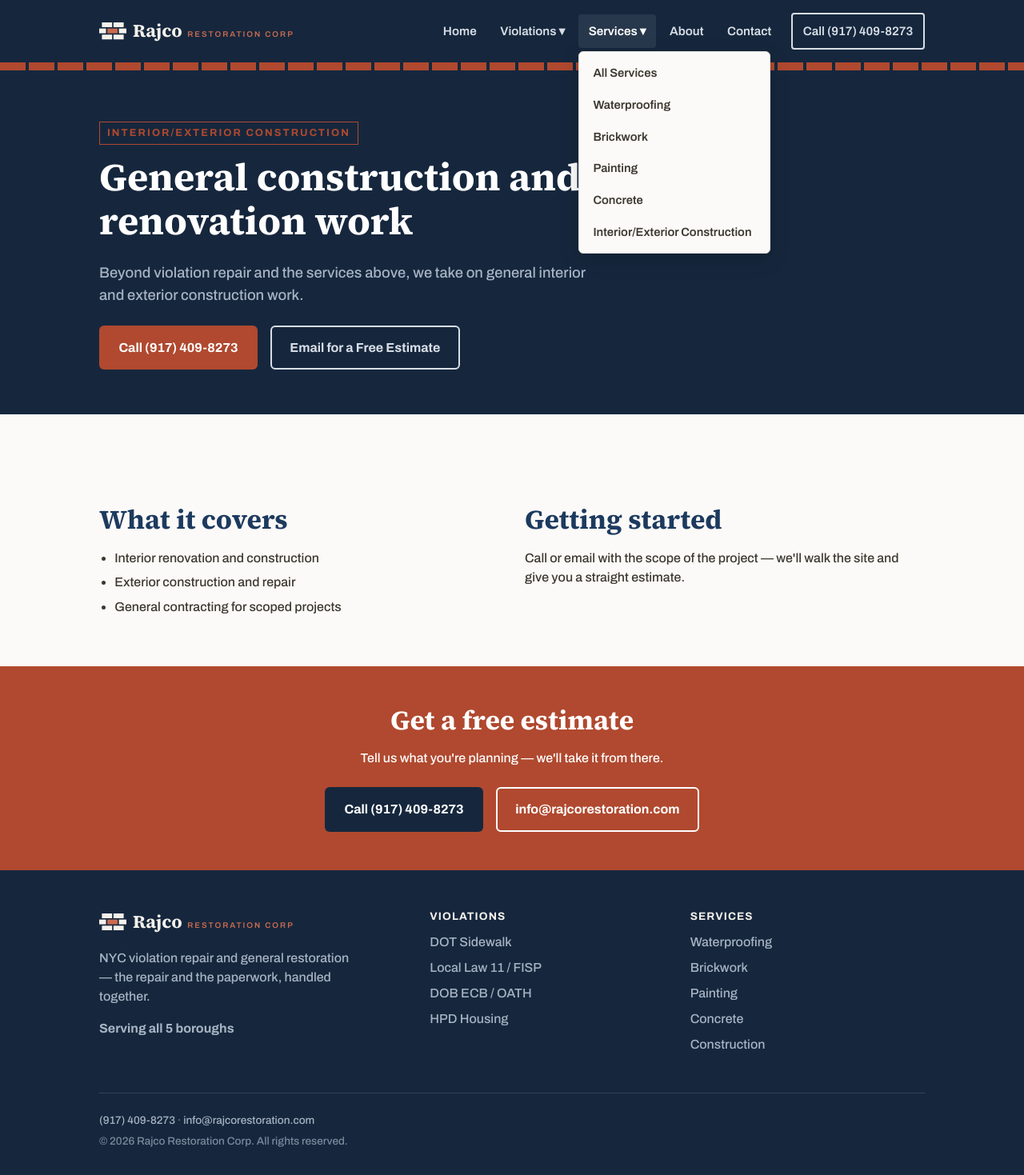
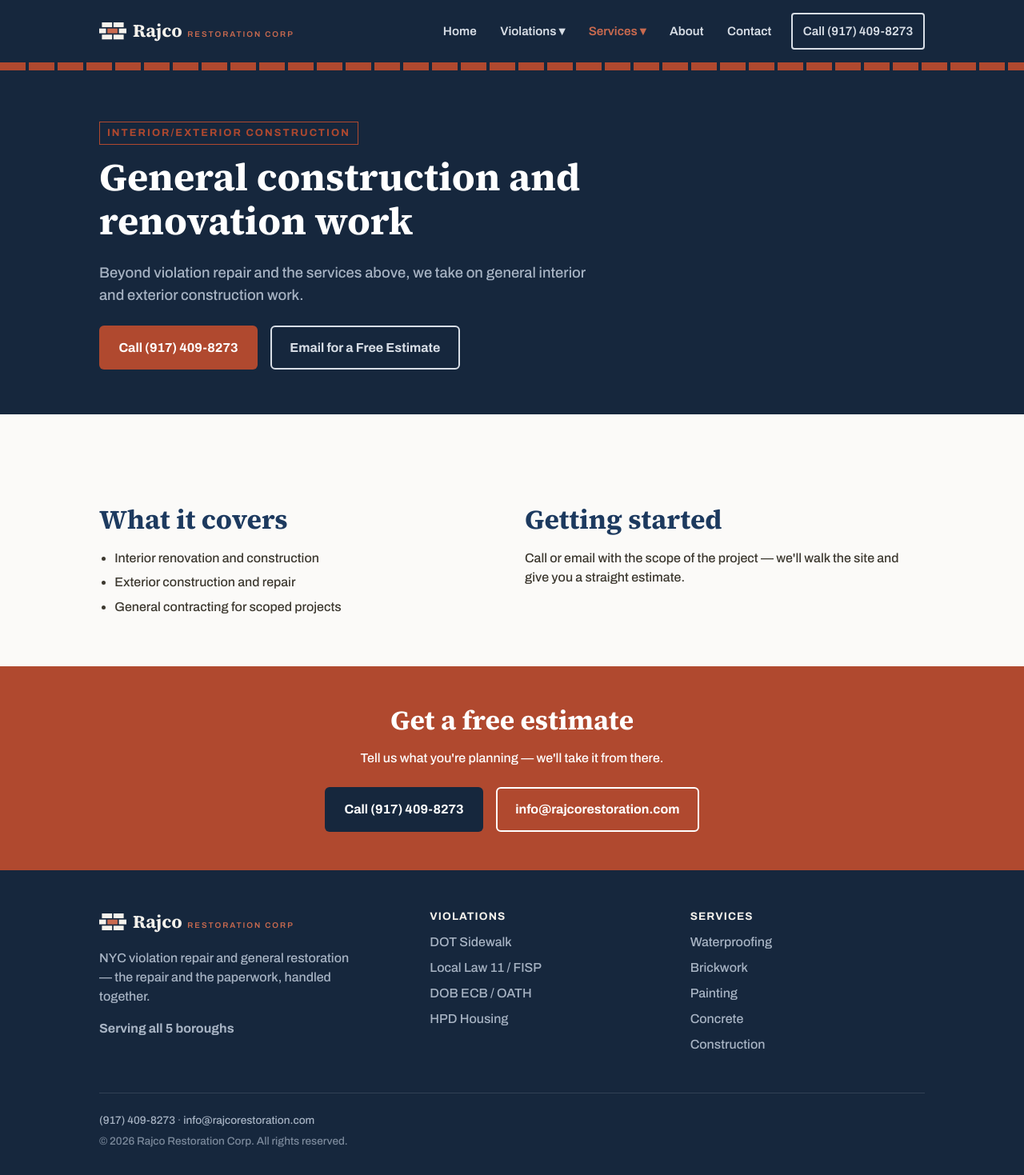
Before and after one commit to hassan9699/rajco-restoration-site, a Jekyll site: the page built from services/construction.html, in a window 1280 px wide. Shown: the whole page at 80% size. Built offline with Jekyll 4.4.1, drawn with Linux system fonts in a browser that asks for light colours.

Commit message:
Fix dropdown auto-open covering hero content on section pages
Details/summary auto-open (based on page.url) meant visiting any
violations/services page immediately covered the hero text with the
dropdown panel. Use an active-section text color on the summary instead --
same convention as the flat nav links -- without forcing the dropdown open.

```diff
--- a/_includes/header.html
+++ b/_includes/header.html
@@ -3,8 +3,8 @@
     {% include brand-mark.html variant="header" %}
     <nav class="main-nav">
       <a href="{{ '/' | relative_url }}"{% if page.url == '/' %} class="active"{% endif %}>Home</a>
-      <details{% if page.url contains '/violations/' %} open{% endif %}>
-        <summary>Violations ▾</summary>
+      <details>
+        <summary{% if page.url contains '/violations/' %} class="active"{% endif %}>Violations ▾</summary>
         <div class="nav-dropdown">
           <a href="{{ '/violations/' | relative_url }}">All Violations</a>
           <a href="{{ '/violations/sidewalk.html' | relative_url }}">DOT Sidewalk Violations</a>
@@ -13,8 +13,8 @@
           <a href="{{ '/violations/hpd.html' | relative_url }}">HPD Housing</a>
         </div>
       </details>
-      <details{% if page.url contains '/services/' %} open{% endif %}>
-        <summary>Services ▾</summary>
+      <details>
+        <summary{% if page.url contains '/services/' %} class="active"{% endif %}>Services ▾</summary>
         <div class="nav-dropdown">
           <a href="{{ '/services/' | relative_url }}">All Services</a>
           <a href="{{ '/services/waterproofing.html' | relative_url }}">Waterproofing</a>
--- a/assets/css/style.css
+++ b/assets/css/style.css
@@ -108,7 +108,8 @@
 nav.main-nav > details > summary::-webkit-details-marker { display: none; }
 nav.main-nav > a:hover,
 nav.main-nav > details > summary:hover { color: #fff; background: rgba(255,255,255,0.08); }
-nav.main-nav > a.active { color: var(--brick-light); }
+nav.main-nav > a.active,
+nav.main-nav > details > summary.active { color: var(--brick-light); }
 
 nav.main-nav > details { position: relative; }
 nav.main-nav > details[open] > summary { color: #fff; background: rgba(255,255,255,0.08); }
```
